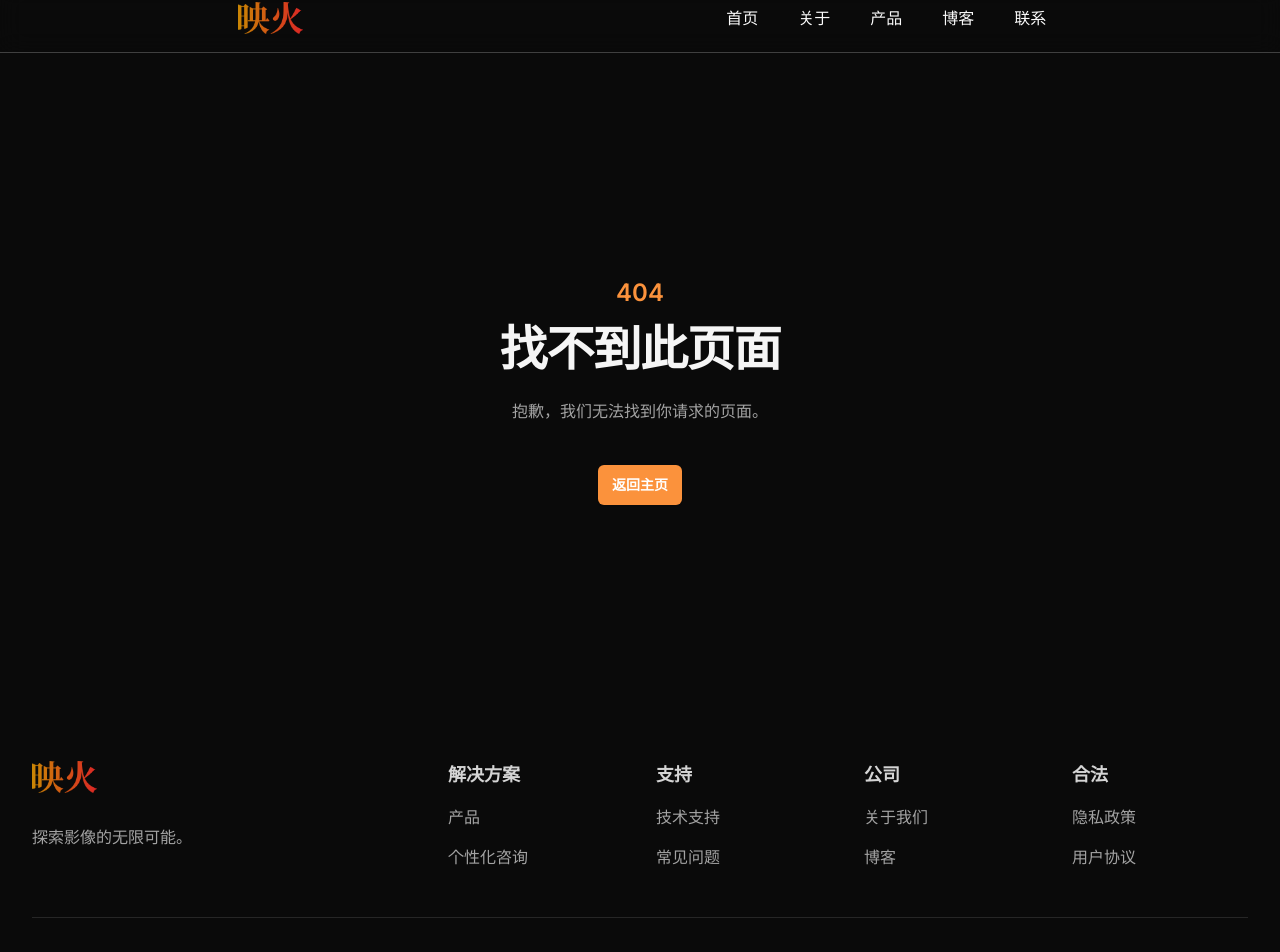
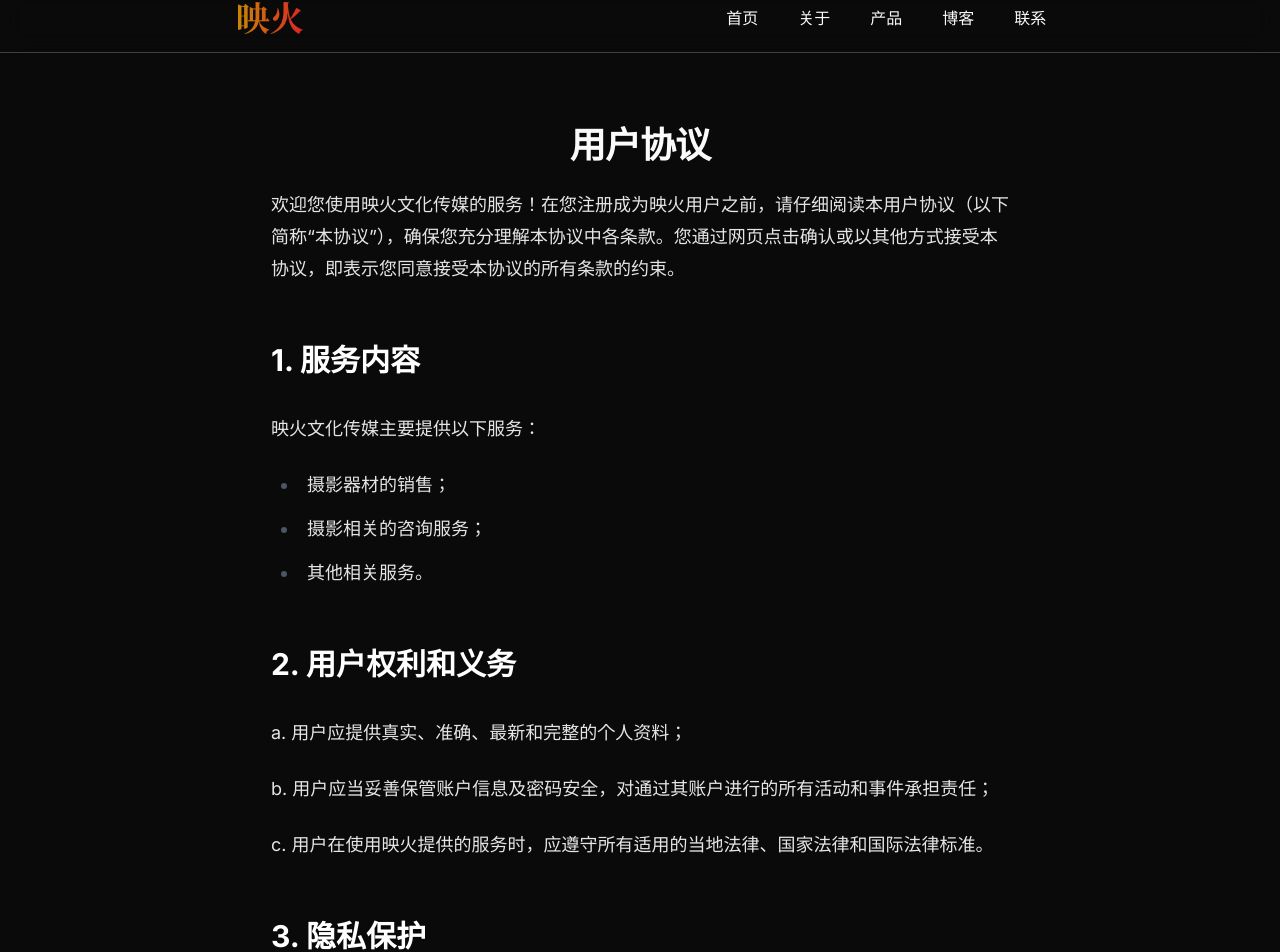
Before and after one commit to dabaz-diebold-dai/yinghuo, a Next.js app: page /terms in a window 1280 px wide. Before the commit this address had no page. Shown: the part 16-968 px from the top of the page. Built offline with nearby package versions, Linux system fonts and the light colour scheme.

Commit message:
Add terms

```diff
--- /dev/null
+++ b/app/terms/page.tsx
@@ -0,0 +1,119 @@
+import type { Metadata } from 'next'
+
+export const metadata: Metadata = {
+  title: '用户协议',
+  description: '欢迎您使用映火文化传媒的服务！在您注册成为映火商城用户之前，请仔细阅读本用户协议（以下简称“本协议”），确保您充分理解本协议中各条款。',
+
+  openGraph: {
+    title: '用户协议 - 映火',
+    description: '欢迎您使用映火文化传媒的服务！在您注册成为映火商城用户之前，请仔细阅读本用户协议（以下简称“本协议”），确保您充分理解本协议中各条款。',
+    url: 'https://yinghuo.dabaz.me/terms',
+    siteName: '映火',
+    images: [
+      {
+        url: 'https://yinghuo.dabaz.me/opengraph-image.jpg',
+        width: 1920,
+        height: 1280,
+        alt: '欢迎您使用映火文化传媒的服务！在您注册成为映火商城用户之前，请仔细阅读本用户协议（以下简称“本协议”），确保您充分理解本协议中各条款。',
+      },
+    ],
+    locale: 'en_US',
+    type: 'website',
+  },
+  twitter: {
+    card: 'summary_large_image',
+    title: '用户协议 - 映火',
+    description: '欢迎您使用映火文化传媒的服务！在您注册成为映火商城用户之前，请仔细阅读本用户协议（以下简称“本协议”），确保您充分理解本协议中各条款。',
+    creator: '@dabaz_official',
+    images: {
+      url: 'https://yinghuo.dabaz.me/twitter-image.jpg',
+      alt: '欢迎您使用映火文化传媒的服务！在您注册成为映火商城用户之前，请仔细阅读本用户协议（以下简称“本协议”），确保您充分理解本协议中各条款。',
+    },
+  },
+}
+
+export default function Privacy() {
+  return (
+    <div className="relative py-16 bg-neutral-950 overflow-hidden">
+      <div className="relative px-4 sm:px-6 lg:px-8">
+        <div className="text-lg max-w-prose mx-auto">
+          <h1>
+            <span className="mt-2 block text-3xl text-center leading-8 font-extrabold tracking-tight text-neutral-50 sm:text-4xl">
+              用户协议
+            </span>
+          </h1>
+        </div>
+        <div className="mt-6 prose prose-orange prose-lg text-neutral-200 prose-invert mx-auto">
+          <p>
+            欢迎您使用映火文化传媒的服务！在您注册成为映火用户之前，请仔细阅读本用户协议（以下简称“本协议”），确保您充分理解本协议中各条款。您通过网页点击确认或以其他方式接受本协议，即表示您同意接受本协议的所有条款的约束。
+          </p>
+          <h2>
+            1. 服务内容
+          </h2>
+          <p>
+            映火文化传媒主要提供以下服务：
+          </p>
+          <ul role="list">
+            <li>摄影器材的销售；</li>
+            <li>摄影相关的咨询服务；</li>
+            <li>其他相关服务。</li>
+          </ul>
+          <h2>
+            2. 用户权利和义务
+          </h2>
+          <p>
+            a. 用户应提供真实、准确、最新和完整的个人资料；
+          </p>
+          <p>
+            b. 用户应当妥善保管账户信息及密码安全，对通过其账户进行的所有活动和事件承担责任；
+          </p>
+          <p>
+            c. 用户在使用映火提供的服务时，应遵守所有适用的当地法律、国家法律和国际法律标准。
+          </p>
+          <h2>
+            3. 隐私保护
+          </h2>
+          <p>
+            映火尊重并保护所有使用其服务用户的个人隐私权。映火将按照网站公布的隐私政策收集、使用、存储和共享用户的个人信息。
+          </p>
+          <h2>
+            4. 知识产权
+          </h2>
+          <p>
+            映火网站的图文内容、页面设计、编排方式等版权均属映火文化传媒所有，未经授权不得任意复制或传播。所有产品的商标、标识均为映火的财产。
+          </p>
+          <h2>
+            5. 免责声明
+          </h2>
+          <p>
+            映火不保证网站内容的正确性、及时性和完整性。映火对因不可抗力或映火不能控制的原因造成的服务中断或其它缺陷不承担责任。
+          </p>
+          <h2>
+            6. 协议修改
+          </h2>
+          <p>
+            映火有权随时修改本协议的任何条款，并将修改后的协议公布在网站上。一旦协议的内容发生变动，映火将会在相关的页面提示修改内容。
+          </p>
+          <h2>
+            7. 法律适用和管辖
+          </h2>
+          <p>
+            本协议的订立、执行和解释及争议的解决均应适用中国法律。如发生映火服务条款与中国法律相抵触，则这些条款将完全按法律规定重新解释，而其他合法条款则依旧保持对用户的约束力。
+          </p>
+          <h2>
+            8. 其他
+          </h2>
+          <p>
+            本协议中的标题仅为方便而设，不影响对条款本身的解释。本协议项下的部分条款因违反所适用的法律而无效时不影响其他条款的效力。
+          </p>
+          <h2>
+            9. 联系我们
+          </h2>
+          <p>
+            如果您对本协议有任何疑问或顾虑，请通过<a href="mailto:yinghuo@dabaz.me" className="hover:text-orange-600 transition-colors">yinghuo@dabaz.me</a>与我们联系。
+          </p>
+        </div>
+      </div>
+    </div>
+  )
+}
```
